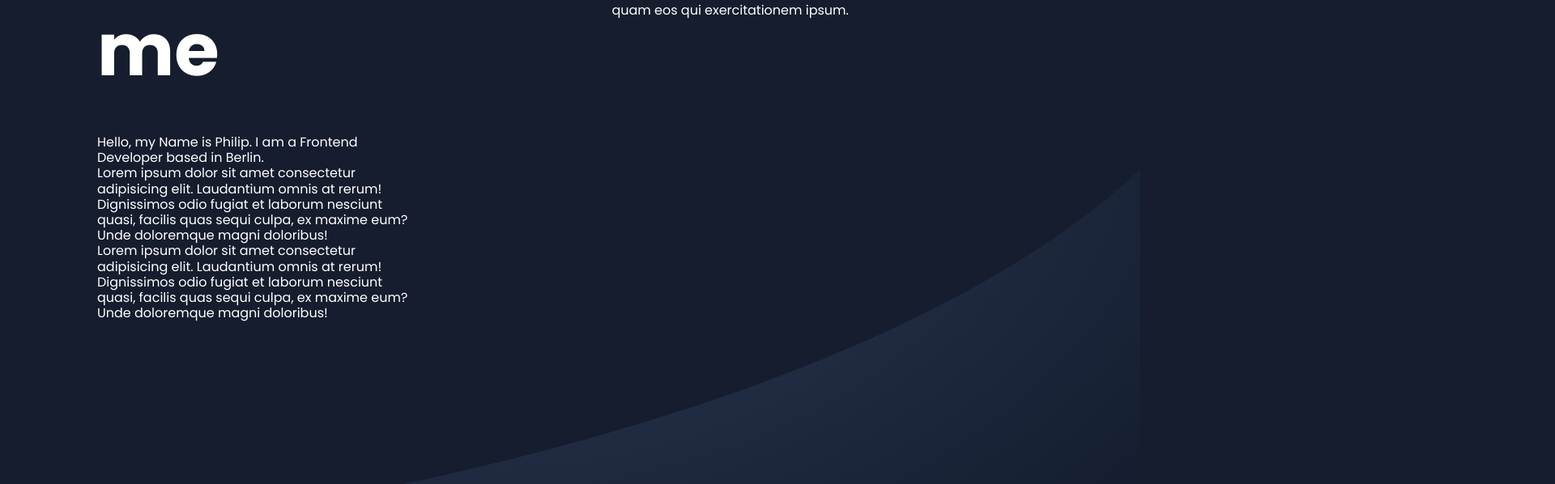
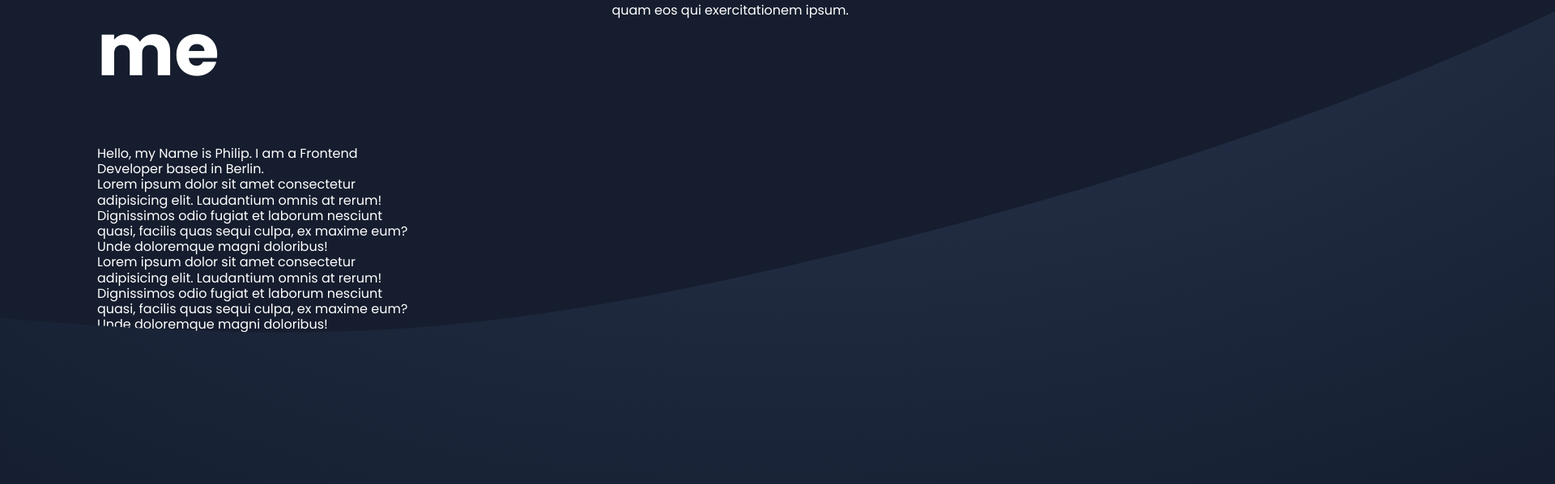
Before and after one commit to phischa/portfolio, an Angular app: page / in a window 1280 px wide. Shown: the part 964-1562 px from the top of the page at 81% size, 1920 px wide, since content can reach past the window. Built offline with nearby package versions, Linux system fonts and the light colour scheme; grey boxes are pictures that could not be loaded.

Commit message:
responsive skill+about me

```diff
--- a/src/app/main-page/about-me/about-me.component.html
+++ b/src/app/main-page/about-me/about-me.component.html
@@ -2,7 +2,6 @@
     <div class="about-me">
         <div class="about-me-text">
             <h1>About me</h1>
-            <br><br>
             <p>
                 Hello, my Name is Philip. I am a Frontend Developer based in Berlin.
                 <br>
@@ -19,7 +18,4 @@
             </p>
         </div>
     </div>
-    <div>
-        <img class="bg-blending" src="assets/img/aboutMe/28. Hero Background.svg" alt="">
-    </div>
 </section>
--- a/src/app/main-page/about-me/about-me.component.scss
+++ b/src/app/main-page/about-me/about-me.component.scss
@@ -1,17 +1,15 @@
 section {
-    height: 100vh;
-    width: 100%;
     background-color: #151D2E;
     background-position: 50% 50%;
     color: white;
     background-size: cover;
+    box-sizing: border-box;
 }
 
 .about-me {
     display: flex;
     justify-content: center;
     flex-direction: row;
-    height: 100vh;
     width: 100%;
 }
 
@@ -26,6 +24,7 @@ section {
     }
 
     p {
+        padding-top: 64px;
         font-size: 16px;
         font-weight: 400;
         line-height: 19.2px;
@@ -37,10 +36,37 @@ section {
     padding: 64px 120px 64px 120px;
 }
 
-.bg-blending {
-    width: 110%;
-    height: 2000px;
-    margin-top: -900px;
+@media (max-width: 950px) {
+    .about-me {
+        display: flex;
+        flex-direction: column;
+    }
+
+}
+
+@media (max-width: 750px) {
+    .about-me-text {
+        gap: 24px;
+        padding: 64px;
+
+        h1 {
+            font-size: 64px;
+        }
+
+        p {
+            padding-top: 24px;
+        }
+    }
+}
+
+@media (max-width: 435px) {
+    .about-me-text {
+        padding: 24px;
+
+        h1 {
+            font-size: 40px;
+        }
+    }
 }
 
 /* @media (max-width: 1250px) {
--- a/src/app/main-page/skills/skills.component.html
+++ b/src/app/main-page/skills/skills.component.html
@@ -1,4 +1,7 @@
 <section id="skills" class="scroll-offset">
+    <div>
+        <img class="bg-blending" src="assets/img/aboutMe/28. Hero Background.svg" alt="">
+    </div>
     <img class="shade3" src="assets/img/shades/31. Green shadow Skills Portfolio.svg" alt="">
     <div class="skills">
         <div class="skills-img">
@@ -11,7 +14,7 @@
         </div>
         <div class="skills-text">
             <div class="headline">
-                <h1>Tech Stack</h1>
+                <h1>Skills</h1>
                 <hr />
             </div>
             <div class="paragraph">
--- a/src/app/main-page/skills/skills.component.scss
+++ b/src/app/main-page/skills/skills.component.scss
@@ -4,6 +4,14 @@ section {
     color: white;
     background-size: cover;
     box-sizing: border-box;
+}
+
+.bg-blending {
+    box-sizing: border-box;
+    width: 190%;
+    height: 2000px;
+    margin-bottom: -1100px;
+    margin-top: -900px;
 }
 
 .skills {
@@ -142,16 +150,15 @@ section {
 @media (max-width: 950px) {
     .skills {
         display: flex;
-        flex-direction: column;
+        flex-direction: column-reverse;
     }
 
     .skills-text {
         padding-left: 64px;
-        padding-top: 0px;
     }
 
     .paragraph {
-        padding: 64px 64px 24px 0px !important;
+        padding: 24px 64px 24px 0px !important;
     }
 
     .btn-respond {
@@ -161,21 +168,41 @@ section {
     }
 }
 
+@media (max-width: 750px) {
+    .headline {
+        gap: 24px !important;
+
+        h1 {
+            font-size: 64px;
+        }
+    }
+
+    .shade3 {
+        width: 500px;
+        height: 900px;
+        left: -291.49px;
+    }
+}
 
 @media (max-width: 700px) {
     .skills-img {
-        padding: 64px 24px 16px 24px;
+        padding: 24px 24px 16px 24px;
     }
 }
 
 @media (max-width: 435px) {
     .skills-text {
         padding-left: 24px;
-        padding-top: 0px;
+    }
+
+    .headline {
+        h1 {
+            font-size: 40px;
+        }
     }
 
     .paragraph {
-        padding: 64px 24px 24px 0px !important;
+        padding: 24px 24px 24px 0px !important;
     }
 
     .btn-respond {
@@ -183,7 +210,7 @@ section {
     }
 
     .skills-img {
-        padding: 64px 16px 24px 16px;
+        padding: 24px 16px 24px 16px;
     }
 
     .skill-item img {
```
